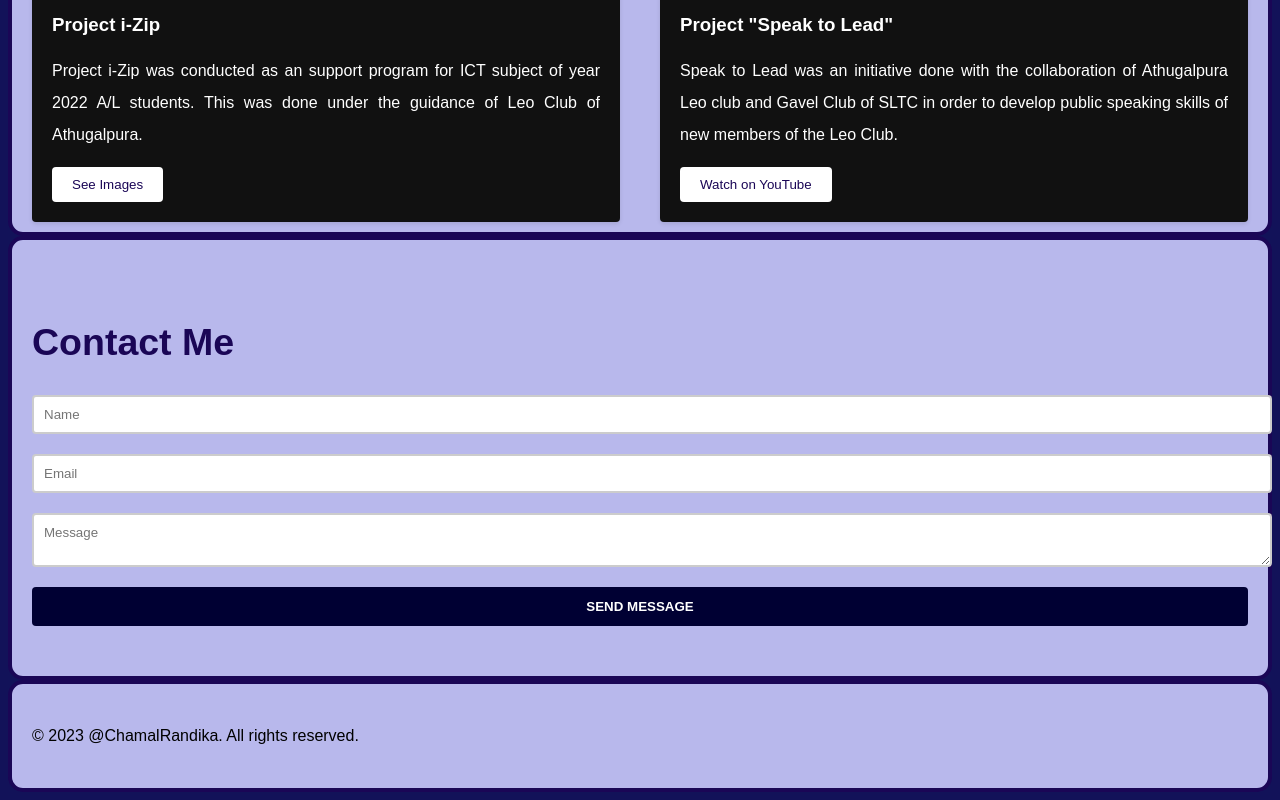
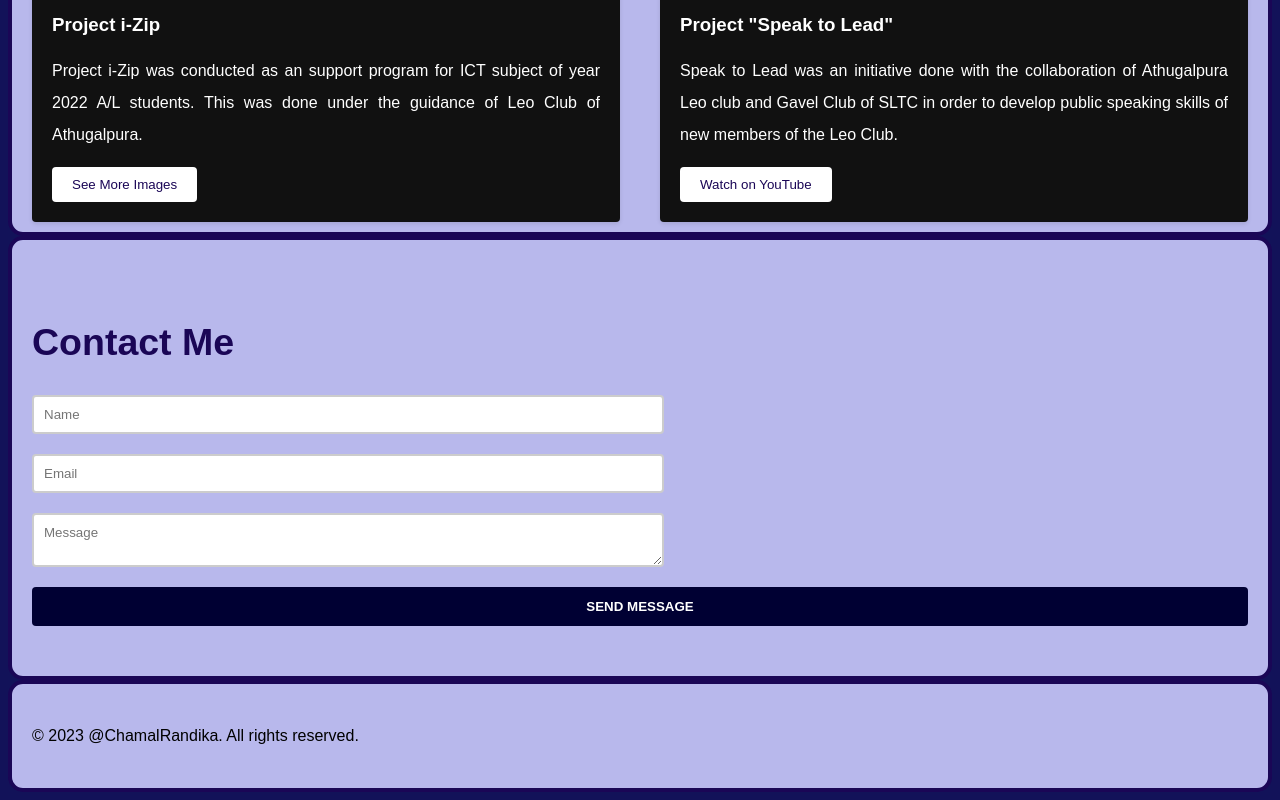
Before and after one commit to Chamal1120/MCR_Portfolio_V1, a website built with Parcel: page index.html in a window 1280 px wide. Shown: the part 2523-3323 px from the top of the page. Built offline with nearby package versions, Linux system fonts and the light colour scheme.

Commit message:
Seventh commit

```diff
--- a/index.html
+++ b/index.html
@@ -79,7 +79,7 @@
       <p>Project i-Zip was conducted as an support program for ICT subject of year 2022 A/L students.
         This was done under the guidance of Leo Club of Athugalpura.</p>
       <button>
-        <a href="notavailable" target="_blank">See Images</a>
+        <a href="notavailable" target="_blank">See More Images</a>
       </button>
     </div>
     <div class="project-card">
--- a/styles.css
+++ b/styles.css
@@ -137,7 +137,7 @@ header {
 
 .about-content {
   position: relative;
-  top: 40px;
+  top: 70px;
   display: flex;
   align-items: start;
   margin: 60px;
@@ -239,7 +239,7 @@ header {
 
 .contact-content input,
 .contact-content textarea {
-  width: 100%;
+  width: 50%;
   padding: 10px;
   border: 2px solid #ccc;
   border-radius: 4px;
```
